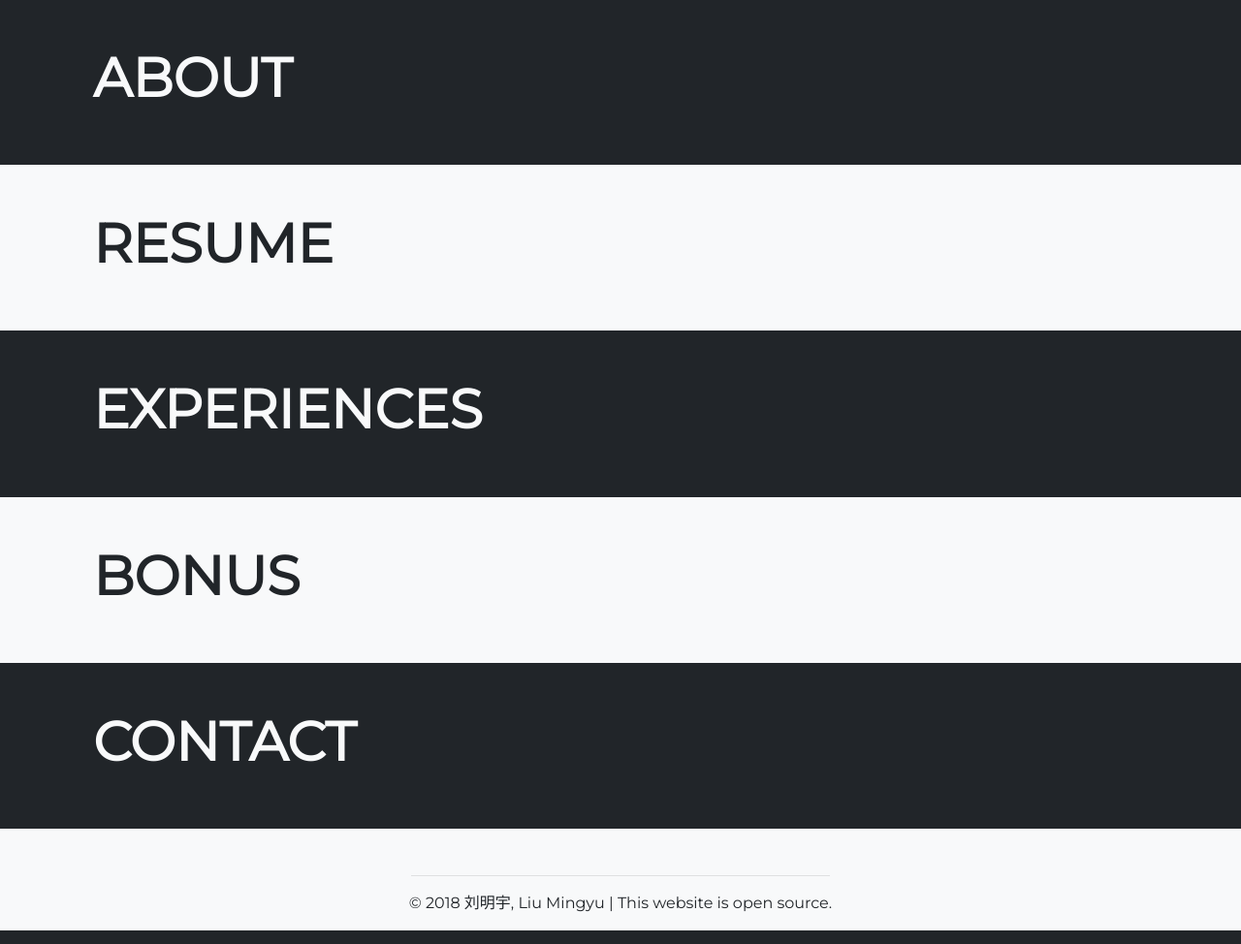
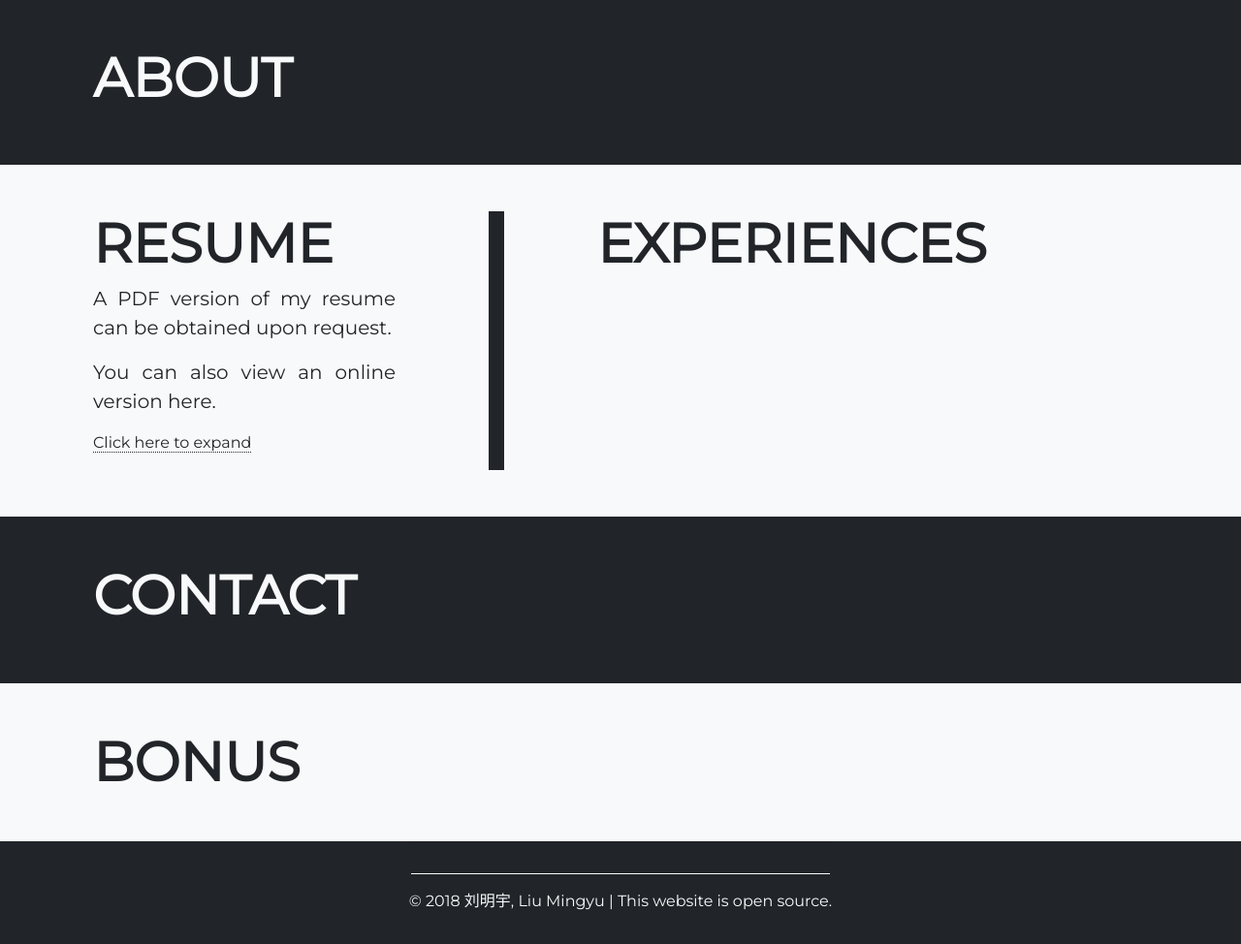
Before and after one commit to lyming90/csming, a Flask app: template templates/index.html in a window 1280 px wide. Shown: the part 441-1415 px from the top of the page at 97% size. Run offline with Flask 2, Linux system fonts and the light colour scheme; the template is opened without the code that fills it, so the values that code supplies are empty; parts of the project's set-up code (start-up, migrations or seed data) failed here and were passed over; some libraries are stand-ins or nearby versions.

Commit message:
Changed layout

```diff
--- a/static/style/home.css
+++ b/static/style/home.css
@@ -1,5 +1,5 @@
 body {
-    margin-bottom: 10px;
+    margin-bottom: 0;
     width: 100%;
     font-family: "Montserrat", Verdana, sans-serif, Helvetica, Arial;
     font-weight: normal;
@@ -68,8 +67,11 @@ body {
     height: 1.6rem !important;
   }
 
-.row {
-    margin: 0 auto;
+.inline-row {
+    margin-top: 3rem;
+    margin-bottom: 3rem;
+    display: grid;
+    grid-template-columns: 40% 60%;
 }
 
 .icon {
@@ -77,11 +79,8 @@ body {
     height: 25px;
 }
 
-.info:nth-child(even) {
-    background-color: #f8f9fa;
-    color: #212529;
+.info {
     width: 100%;
-    /* min-width: 720px; */
     margin-top: 0px;
     padding-left: 6rem;
     padding-right: 6rem;
@@ -89,16 +88,26 @@ body {
     padding-bottom: 3rem;
 }
 
-.info:nth-child(odd) {
+#resume {
+    padding-top: 0;
+    padding-bottom: 0;
+    border-right: 0.5rem solid #212529;
+}
+
+#experiences {
+    padding-top: 0;
+    padding-bottom: 0;
+    border-left: 0.5rem solid #212529;
+}
+
+.bw {
     background-color: #212529;
     color: #f8f9fa;
-    width: 100%;
-    /* min-width: 720px; */
-    margin-top: 0px;
-    padding-left: 6rem;
-    padding-right: 6rem;
-    padding-top: 3rem;
-    padding-bottom: 3rem;
+}
+
+.wb {
+    background-color: #f8f9fa;
+    color: #212529;
 }
 
 .copyright {
@@ -110,27 +119,24 @@ body {
     font-weight: bold;
 }
 
-.block_wrapper {
-    display: grid;
-}
 
-.info:nth-child(even) a {
+.wb a {
     color: #212529;
     border-bottom: 1px dotted #212529;
 }
 
-.info:nth-child(even) a:hover {
+.wb a:hover {
     color: #212529;
     border-bottom: 1px dotted #212529;
     text-decoration: none;
 }
 
-.info:nth-child(odd) a {
+.bw a {
     color: #f8f9fa;
     border-bottom: 1px dotted #f8f9fa;
 }
 
-.info:nth-child(odd) a:hover {
+.bw a:hover {
     color: #f8f9fa;
     border-bottom: 1px dotted #f8f9fa;
     text-decoration: none;
@@ -140,3 +146,63 @@ strong {
     font-weight: bold !important;
     font-size: 21px !important;
 }
+
+h1 {
+    font-size: 3.5rem;
+    font-weight: bold;
+}
+
+#copyright {
+    background-color: #212529;
+    color: #f8f9fa;
+}
+
+#bonus {
+    padding-bottom: 0;
+}
+
+#copyright hr {
+    padding-top: 2rem;
+    margin-bottom: 1rem;
+    border-bottom: 0.1rem solid #f8f9fa;
+}
+
+#copyright p {
+    margin-bottom: 0;
+    padding-bottom: 2rem;
+}
+
+/* if width < 1080px */
+@media screen and (max-width: 1080px) {
+    .profile-block {
+        display: none;
+    }
+
+    .profile-container {
+        grid-template-columns: 100% 0%;
+        height: 100vh;  /* 100% of viewpoint */
+    }
+
+    .inline-row {
+        display: block;
+        margin-top: 0;
+        margin-bottom: 0;
+    }
+
+    #resume {
+        padding-top: 3rem;
+        padding-bottom: 3rem;
+        border: none;
+    }
+
+    #experiences {
+        display: none;
+        padding-top: 3rem;
+        padding-bottom: 3rem;
+        border: none;
+    }
+
+    #ex {
+        display: none;
+    }
+}
--- a/templates/includes/_copyright.html
+++ b/templates/includes/_copyright.html
@@ -1,4 +1,4 @@
-<div>
+<div id="copyright">
     <hr style="
     margin-top: 3rem;
     width: 27rem;
--- a/templates/index.html
+++ b/templates/index.html
@@ -9,11 +9,16 @@
     <script src="{{ url_for('static', filename='script/myScript.js') }}"></script>
 {% endblock %}
 {% block body %}
+
+    <!-- The top block-->
+    <div class="profile-container">
+        <div id="left" style="display: grid; grid-template-rows: auto">
+            <div>
                 <nav class="nav mb-4"> <!--sticky-top doesn't seem good-->
                     <a class="scroll nav-link active" href="#about">About</a>
                     <a class="scroll nav-link" href="#resume" href="#">Resume</a>
                     <!-- <a class="scroll nav-link" href="#gallery">Gallery</a> -->
-      <a class="scroll nav-link" href="#experiences">Experiences</a>
+                    <a id="ex" class="scroll nav-link" href="#experiences">Experiences</a>
                     <!-- <a class="scroll nav-link" href="#download">Download</a> -->
                     <a class="scroll nav-link" href="#contact">Contact</a>
                     <!-- <a class="nav-link disabled" href="#">Gallery</a> -->
@@ -25,19 +30,25 @@
                         <a class="dropdown-item" href="https://github.com/lyming90/csming">Source Code</a>
                         </div>
                 </nav>
-
-    <!-- The top block-->
-    <div class="profile-container">
-        <div class="cover_text">
+            </div>
+            <div>
+                <p class="cover_text">
                 HI, THIS IS MING.
+                <br>
+                <span style="
+                    font-size: 50%;
+                    border-width: 0.1rem;
+                    border-style: solid;
+                    padding: 0.5rem 1rem;
+                "><a href="/archive" style="color:white">Go to Archive</a></span>
+                </p>
+            </div>
         </div>
         <!-- your big head and intro -->
-        <div class="intro text-center">
-          <div class="intro_content">
-              <div class="col-md-auto">
-                  <img class="profile" src="{{ url_for('static', filename='img/pf.png')}}">
-              </div>
-              <div class="col-md-auto">
+        <div class="profile-block text-center">
+            <p style="margin-bottom: 0">
+                <img class="profile" src="{{ url_for('static', filename='img/hollywood-tinified.png')}}">
+            </p>
             <p>
             <strong>刘明宇 Ming</strong>
             <br>
@@ -54,54 +65,80 @@
             </ul>
         </div>
     </div>
-        </div>
-    </div>
 
-    <!-- block_wrapper -->
-    <div class="block_wrapper">
     <!-- About block -->
-      <div id="about" class="info" style="display: block">
+    <div id="about" class="info bw" style="display: block">
         <h1 class="display-4">ABOUT</h1>
 
         {{static_dic['About'] | safe}}
 
     </div>
 
+    <div class="inline-row">
         <!-- Resume block -->
-      <div id="resume" class="info" style="display: block">
-        <h1 class="display-4">RESUME</h1>
+        <div id="resume" class="info wb">
+            <h1>RESUME</h1>
 
-          {{static_dic['Resume'] | safe}}
+            <p class="lead" style="text-align: justify;">A PDF version of my resume can be obtained upon request.</p>
+
+            <p class="lead" style="text-align: justify;">You can also view an online version here.</p>
+
+            <p><a data-target="#resume-content" data-toggle="collapse" href="#" onclick="expand(this)">Click here to expand</a></p>
 
         </div>
 
         <!-- Blog block -->
-      <div id="experiences" class="info" style="display: block">
-        <h1 class="display-4">EXPERIENCES</h1>
+        <div id="experiences" class="info wb">
+            <h1>EXPERIENCES</h1>
 
             {{static_dic['Experiences'] | safe}}
 
         </div>
+    </div>
+
+    <!-- resume content -->
+    <div class="wb">
+            {{static_dic['Resume'] | safe}}
+    </div>
+
+    <!-- Contact block -->
+    <div id="contact" class="info bw" style="display: block">
+        <h1>CONTACT</h1>
+
+        {{static_dic['Contact'] | safe}}
+
+    </div>
 
     <!-- Bonus -->
-      <div id="bonus" class="info" style="display: block">
-        <h1 class="display-4">BONUS</h1>
+    <div id="bonus" class="info wb" style="display: block">
+        <h1>BONUS</h1>
 
         {{static_dic['Bonus'] | safe}}
 
     </div>
 
-      <!-- Contact block -->
-      <div id="contact" class="info" style="display: block">
-        <h1 class="display-4">CONTACT</h1>
-
-        {{static_dic['Contact'] | safe}}
-
-      </div>
-
-    </div>
 
     <!-- Bootstrap JavaScript -->
     <script src="https://cdnjs.cloudflare.com/ajax/libs/popper.js/1.12.9/umd/popper.min.js" integrity="sha384-ApNbgh9B+Y1QKtv3Rn7W3mgPxhU9K/ScQsAP7hUibX39j7fakFPskvXusvfa0b4Q" crossorigin="anonymous"></script>
     <script src="https://maxcdn.bootstrapcdn.com/bootstrap/4.0.0/js/bootstrap.min.js" integrity="sha384-JZR6Spejh4U02d8jOt6vLEHfe/JQGiRRSQQxSfFWpi1MquVdAyjUar5+76PVCmYl" crossorigin="anonymous"></script>
+
+    <script>
+        var win_height      = $(window).height();
+        var win_width       = $(window).width();
+        var expand_toggle   = false;
+
+        window.onload = function() {
+            // TODO
+        }
+
+        function expand(element) {
+            if (expand_toggle) {
+                element.innerHTML = "Click here to show";
+            }
+            else {
+                element.innerHTML = "Click here to close up";
+            }
+            expand_toggle = !expand_toggle;
+        }
+    </script>
 {% endblock %}
--- a/templates/layout.html
+++ b/templates/layout.html
@@ -2,6 +2,7 @@
 <html>
 <head>
     <meta charset="UTF-8">
+    <meta name="viewport" content="width=device-width, initial-scale=1.0">
 
     <!-- title -->{% block title %}{% endblock %}
 
```
Also changed, not shown: other parts of static/style/home.css (+15 -16 lines), templates/archive/article.html (+26 -2 lines). Lines whose indentation alone changed are shown as unchanged.
